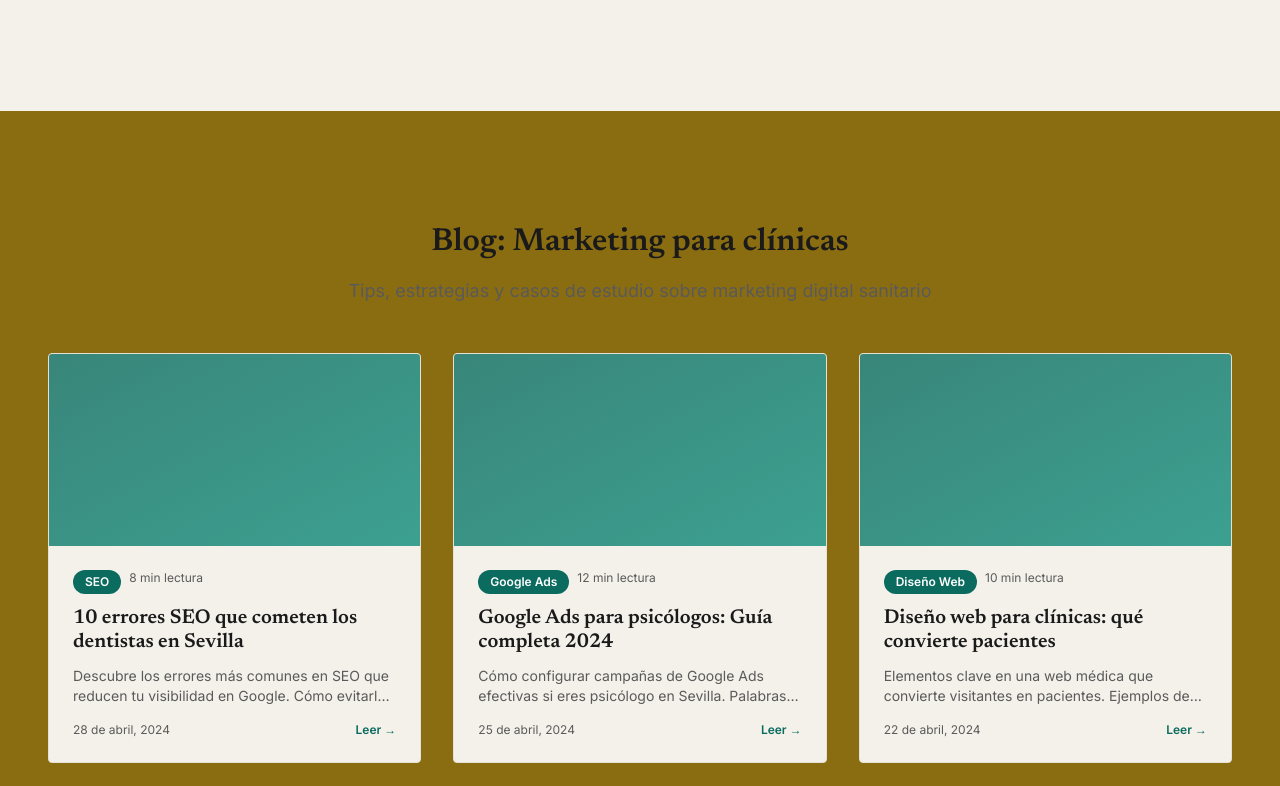
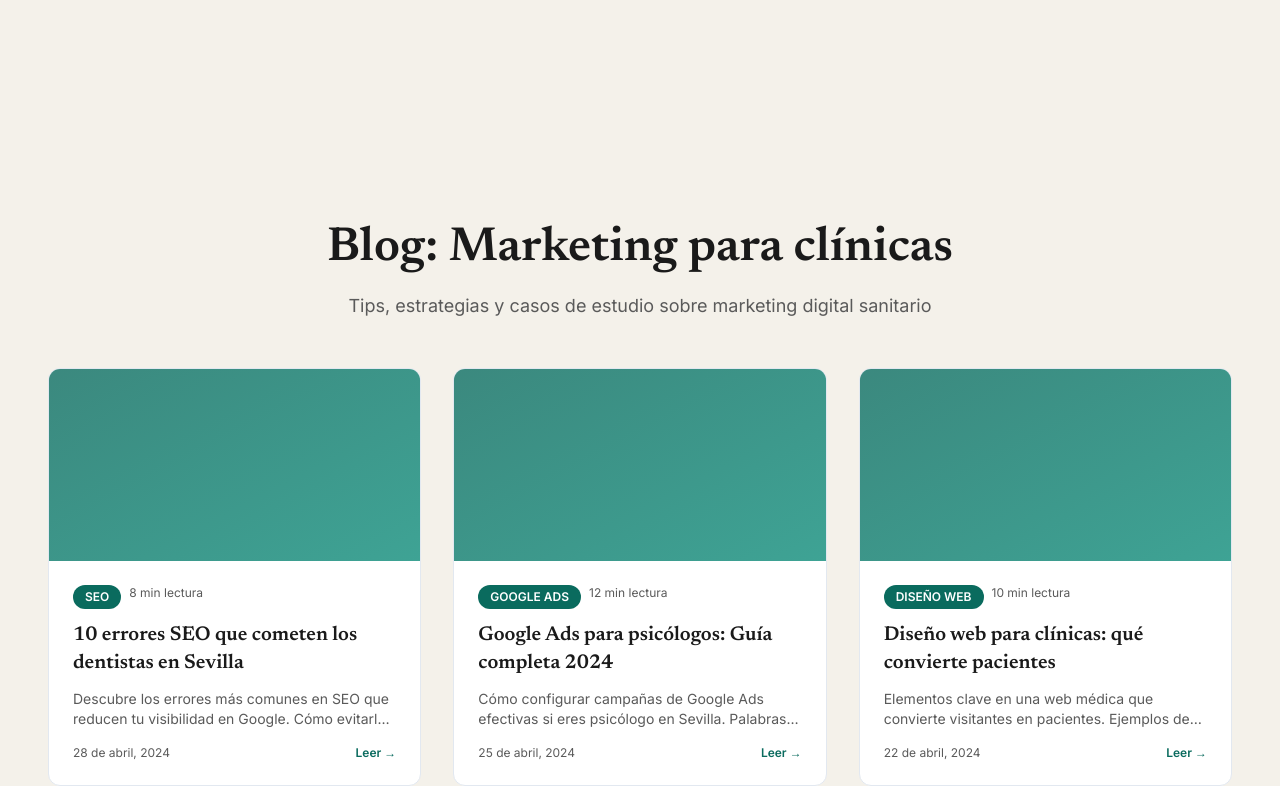
Before and after one commit to carlosalbertocardoso-hub/agencia-clinicas, a Next.js app: page / in a window 1280 px wide. Shown: the part 5884-6670 px from the top of the page. Built offline with nearby package versions, Linux system fonts and the light colour scheme.

Commit message:
design: update BlogPreviewSection with Clinical Eminence styling (background, card colors, typography)

```diff
--- a/src/components/home/BlogPreviewSection.tsx
+++ b/src/components/home/BlogPreviewSection.tsx
@@ -35,10 +35,10 @@ export default function BlogPreviewSection() {
   ]
 
   return (
-    <section className="section-padding bg-secondary">
+    <section className="section-padding bg-surface">
       <div className="container-custom">
         <div className="text-center mb-12">
-          <h2 className="text-h2 font-heading mb-4">Blog: Marketing para clínicas</h2>
+          <h2 className="text-4xl md:text-5xl font-heading font-semibold mb-4">Blog: Marketing para clínicas</h2>
           <p className="text-lg text-text-muted max-w-2xl mx-auto">
             Tips, estrategias y casos de estudio sobre marketing digital sanitario
           </p>
@@ -47,20 +47,20 @@ export default function BlogPreviewSection() {
         <div className="grid grid-cols-1 md:grid-cols-3 gap-8 mb-12">
           {articulosRecientes.map((articulo) => (
             <Link key={articulo.id} href={`/blog/${articulo.slug}`}>
-              <article className="bg-neutral border border-neutral-dark rounded overflow-hidden hover:shadow-lg transition h-full group">
+              <article className="bg-white border border-slate-200 rounded-lg overflow-hidden hover:shadow-lg transition h-full group">
                 {/* Imagen placeholder */}
                 <div className="h-48 bg-gradient-to-br from-primary to-primary-light opacity-80 group-hover:opacity-100 transition" />
 
                 {/* Contenido */}
                 <div className="p-6">
                   <div className="flex gap-2 mb-3">
-                    <span className="text-xs font-semibold text-white bg-primary px-3 py-1 rounded-full">
+                    <span className="text-xs font-semibold text-white bg-primary px-3 py-1 rounded-full uppercase">
                       {articulo.categoria}
                     </span>
                     <span className="text-xs text-text-muted">{articulo.tiempo_lectura} lectura</span>
                   </div>
 
-                  <h3 className="font-heading text-h4 mb-3 text-text group-hover:text-primary transition line-clamp-2">
+                  <h3 className="font-heading text-lg md:text-xl font-semibold mb-3 text-text group-hover:text-primary transition line-clamp-2">
                     {articulo.titulo}
                   </h3>
 
```
